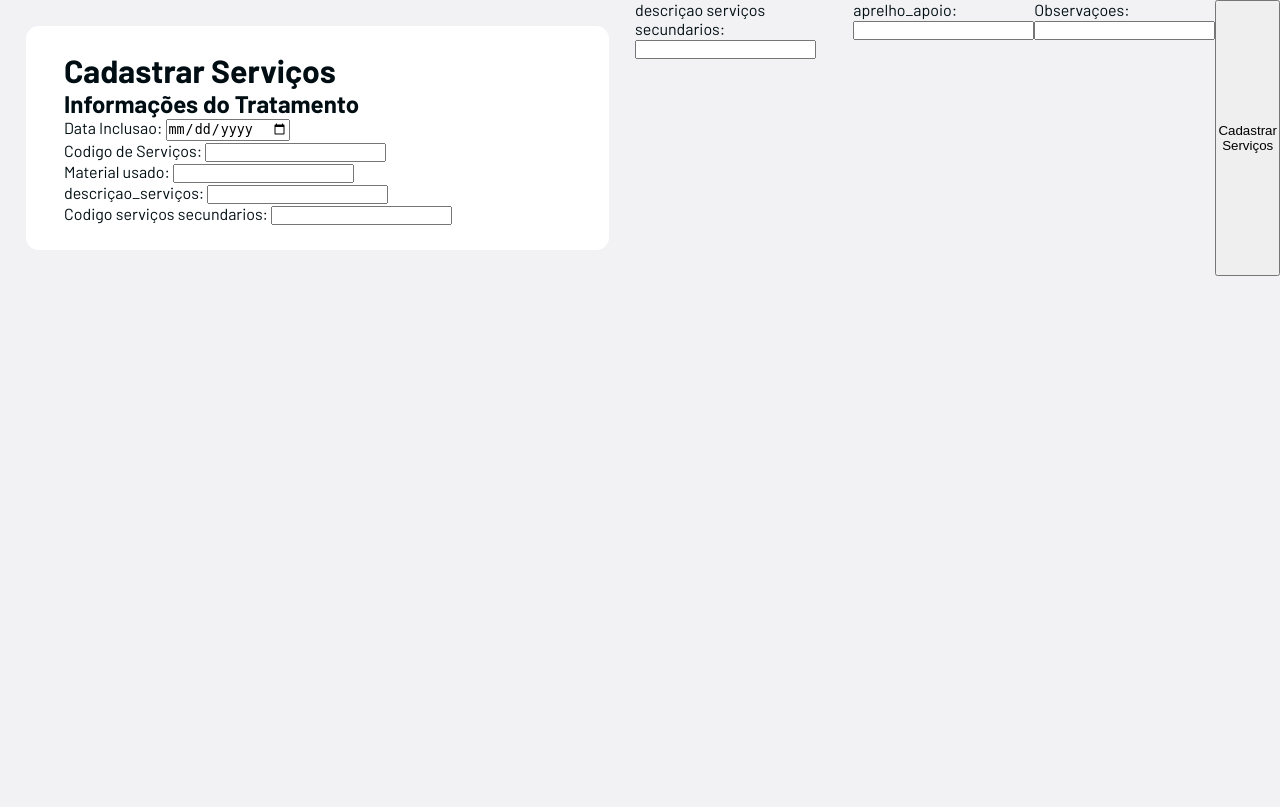
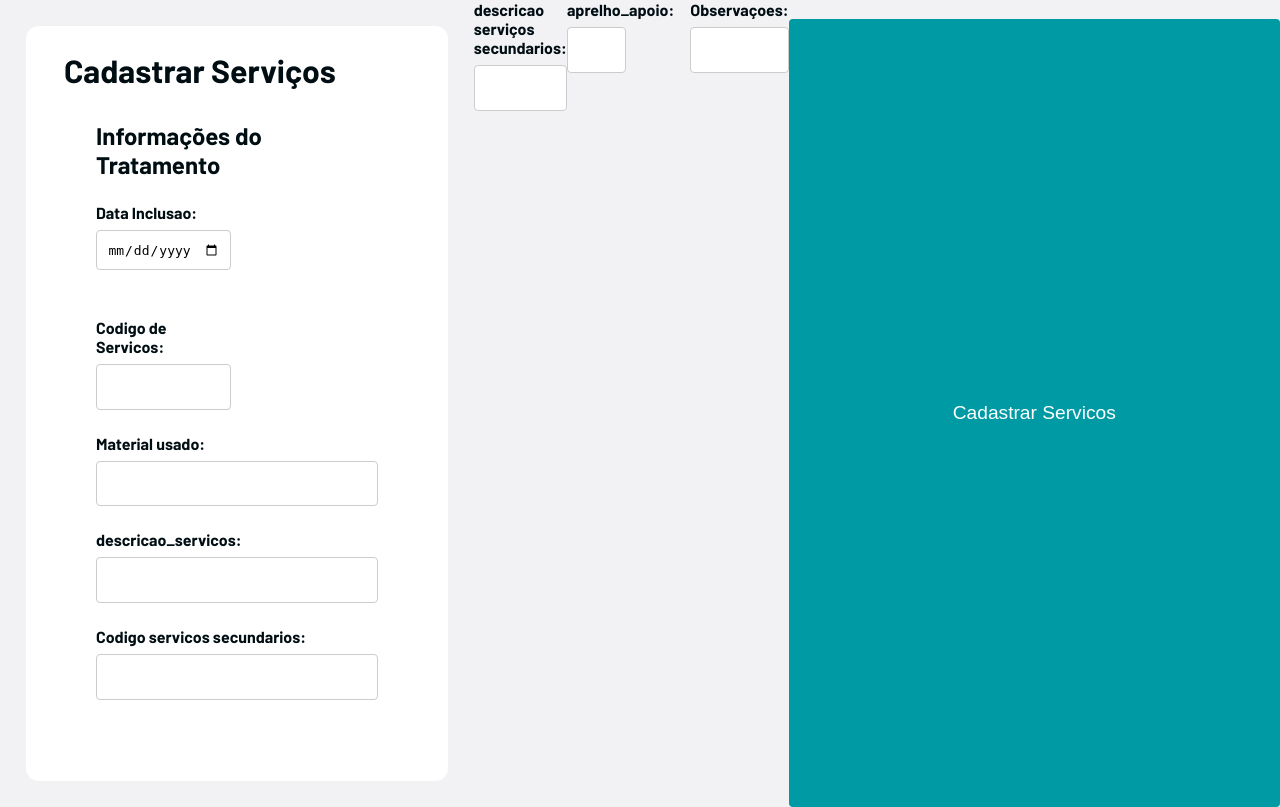
Before and after one commit to grupo-k/odontoagil, a Django app: template odontoagil/templates/servicos/cadastrar_servicos.html in a window 1280 px wide. Shown: the part 97-904 px from the top of the page. Before the commit the page ends 373 px from the top, so only its background shows below. Run offline with Django 5.2, Linux system fonts and the light colour scheme; the template is opened without the code that fills it, so the values that code supplies are empty.

Commit message:
UP Dates arquivos

```diff
--- a/odontoagil/templates/servicos/cadastrar_servicos.html
+++ b/odontoagil/templates/servicos/cadastrar_servicos.html
@@ -2,7 +2,7 @@
 {% load static %}
 
 {% block extra_css %}
-<link rel="stylesheet" href="{% static 'css/serviços/cadastrar_serviços.css' %}">
+<link rel="stylesheet" href="{% static 'css/servicos/cadastrar_servicos.css' %}">
 {% endblock %}
 
 {% block content %}
@@ -22,7 +22,7 @@
                 </div>
 
                 <div class="campo-formulario">
-                    <label for="codigo_servicos">Codigo de Serviços:</label>
+                    <label for="codigo_servicos">Codigo de Servicos:</label>
                     <input type="text" name="codigo_servicos" id="codigo_servicos" class="input" required>
                 </div>
             </div>
@@ -34,20 +34,20 @@
                 </div>
 
                 <div class="campo-formulario">
-                    <label for="descricao_servicos">descriçao_serviços:</label>
+                    <label for="descricao_servicos">descricao_servicos:</label>
                     <input type="text" name="descricao_servicos" id="idade" class="input" required>
                 </div>
             </div>
 
                 <div class="campo-formulario">
-                    <label for="codigo_servicos_secundarios">Codigo serviços secundarios:</label>
+                    <label for="codigo_servicos_secundarios">Codigo servicos secundarios:</label>
                     <input type="text"  name="codigo_servicos_secundarios" id="codigos_servicos_secundarios" class="input" required>
                 </div>
             </div>
 
             <div class="campo-formulario">
                 <div class="campo-formulario">
-                    <label for="descricao_servicos_secundarios">descriçao serviços secundarios:</label>
+                    <label for="descricao_servicos_secundarios">descricao serviços secundarios:</label>
                     <input type="text" name="descricao_servicos_secundarios" id="descricao_servicos_secundarios" class="input" required>
                 </div>
             </div>
@@ -67,6 +67,6 @@
 
 
 
-        <button type="submit" class="btn-enviar">Cadastrar Serviços</button>
+        <button type="submit" class="btn-enviar">Cadastrar Servicos</button>
     </form>
 {% endblock %}
--- a/odontoagil/templates/servicos/detalhes_servicos.html
+++ b/odontoagil/templates/servicos/detalhes_servicos.html
@@ -2,7 +2,7 @@
 {% load static %}
 
 {% block extra_css %}
-<link rel="stylesheet" href="{% static 'css/serviços/detalhes_serviços.css' %}">
+<link rel="stylesheet" href="{% static 'css/servicos/detalhes_servicos.css' %}">
 {% endblock %}
 
 {% block content %}
@@ -12,9 +12,9 @@
     <p><strong>Data Inclusao:</strong> {{ servicos.data_inclusao }}</p>
     <p><strong>Codigo Servico:</strong> {{ servicos.codigo_servico }}</p>
     <p><strong>Material Usado:</strong> {{ servicos.material_usado }}</p>
-    <p><strong>Descriçao Servico:</strong> {{ servicos.descricao_servicos }}</p>
+    <p><strong>Descricao Servico:</strong> {{ servicos.descricao_servicos }}</p>
     <p><strong>Codigo Servico Secundario:</strong> {{ servicos.codigo_servico_secundario }}</p>
-    <p><strong>Descriçao Servico Secundario:</strong> {{ servicos.descricao_servicos_secundario }}</p>
+    <p><strong>Descricao Servico Secundario:</strong> {{ servicos.descricao_servicos_secundario }}</p>
     <p><strong>Aparelhos Apoio:</strong> {{ servicos.aparelhos_apoio }}</p>
     <p><strong>Observacoes:</strong> {{ servicos.observacoes }}</p>
 </div>
```
Also changed, not shown: odontoagil/templates/servicos/editar_servicos.html (+5 -5 lines).
